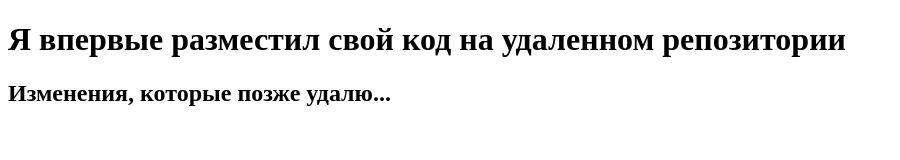
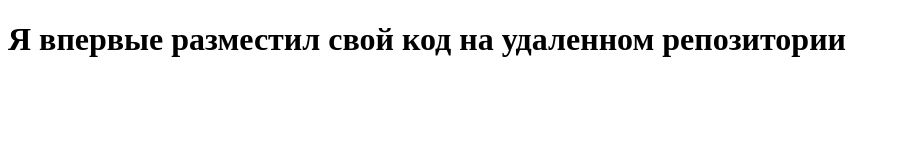
Before and after one commit to KustAnton/test_repo, a plain HTML site: page index.html in a window 1280 px wide. Shown: the whole page, without its empty margins (0-900 px from the left). Drawn offline with Linux system fonts and the light colour scheme.

Commit message:
Revert "Ошибочный коммит"
This reverts commit d88c7be471466bd8ed4ed40d5b897e482de31f15.

```diff
--- a/index.html
+++ b/index.html
@@ -7,6 +7,5 @@
 </head>
 <body>
     <h1>Я впервые разместил свой код на удаленном репозитории</h1>
-    <h2>Изменения, которые позже удалю...</h2>
 </body>
 </html>
```
